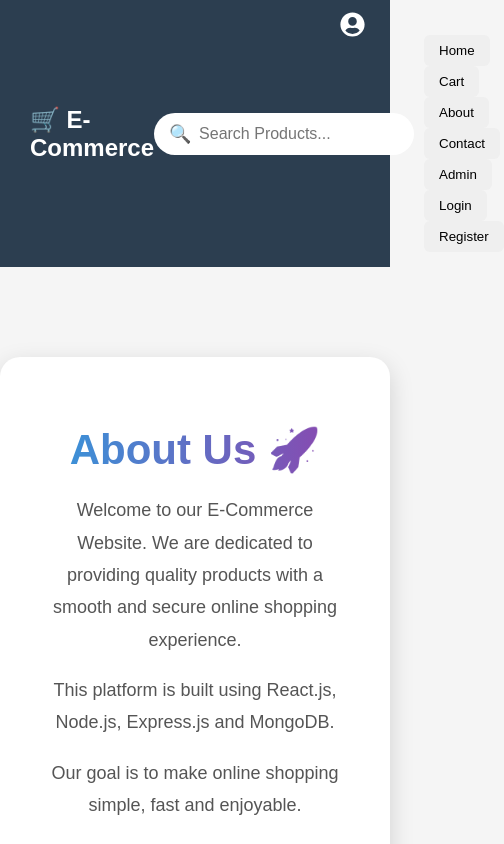
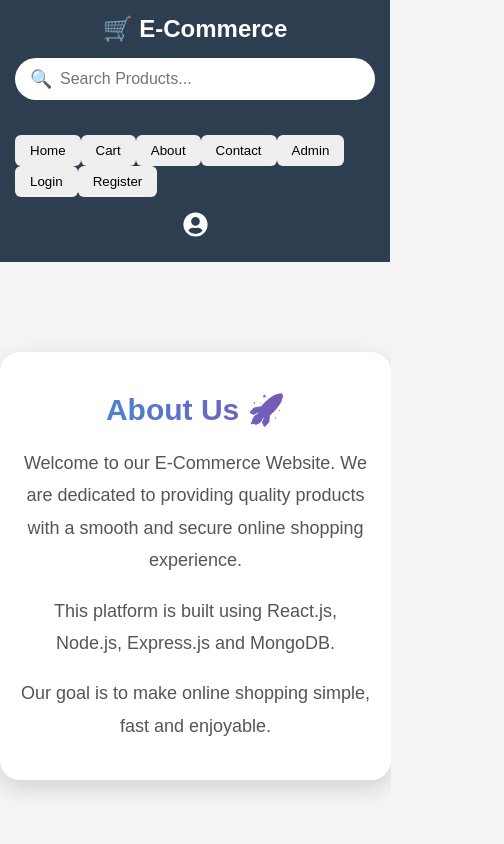
Before and after one commit to Sanjanachauhan764/mern-ecommerce-app, a React (Vite) app in the folder front-end/: page /about in a window 390 px wide. Shown: the top 844 px of the page, 504 px wide, since content can reach past the window. Built offline with nearby package versions, Linux system fonts and the light colour scheme.

Commit message:
Added responsive design for mobile screens

```diff
--- a/front-end/src/App.css
+++ b/front-end/src/App.css
@@ -264,9 +264,6 @@ body{
 }
 
 .profile-user{
-    position:absolute;
-    top:12px;
-    right:25px;
     color:white;
     font-weight:bold;
     display:flex;
@@ -274,3 +271,75 @@ body{
     gap:10px;
     font-size:18px;
 }
+
+@media (max-width: 768px){
+
+    .navbar{
+        flex-direction: column;
+        gap: 15px;
+        padding: 15px;
+        position: relative;
+    }
+
+    .navbar h2{
+        margin: 0;
+        text-align: center;
+    }
+
+    .search-container{
+        width: 100%;
+    }
+
+    .nav-search{
+        width: 100%;
+        box-sizing: border-box;
+    }
+
+    .profile-user{
+        position: static;
+        justify-content: center;
+        margin-bottom: 10px;
+    }
+
+    .navbar div:last-child{
+        display: flex;
+        flex-wrap: wrap;
+        justify-content: center;
+        gap: 10px;
+    }
+
+    .navbar button{
+        margin-left: 0;
+    }
+
+    .container,
+    .auth-container{
+        width: 90%;
+        box-sizing: border-box;
+    }
+
+    .page-container{
+        width: 90%;
+        padding: 20px;
+    }
+
+    .page-container h1{
+        font-size: 30px;
+    }
+
+    .admin-container{
+        flex-direction: column;
+        padding: 15px;
+    }
+
+    .admin-form{
+        width: 100%;
+        min-width: auto;
+        box-sizing: border-box;
+    }
+
+    .card,
+    .cart-card{
+        width: 90%;
+    }
+}
```
